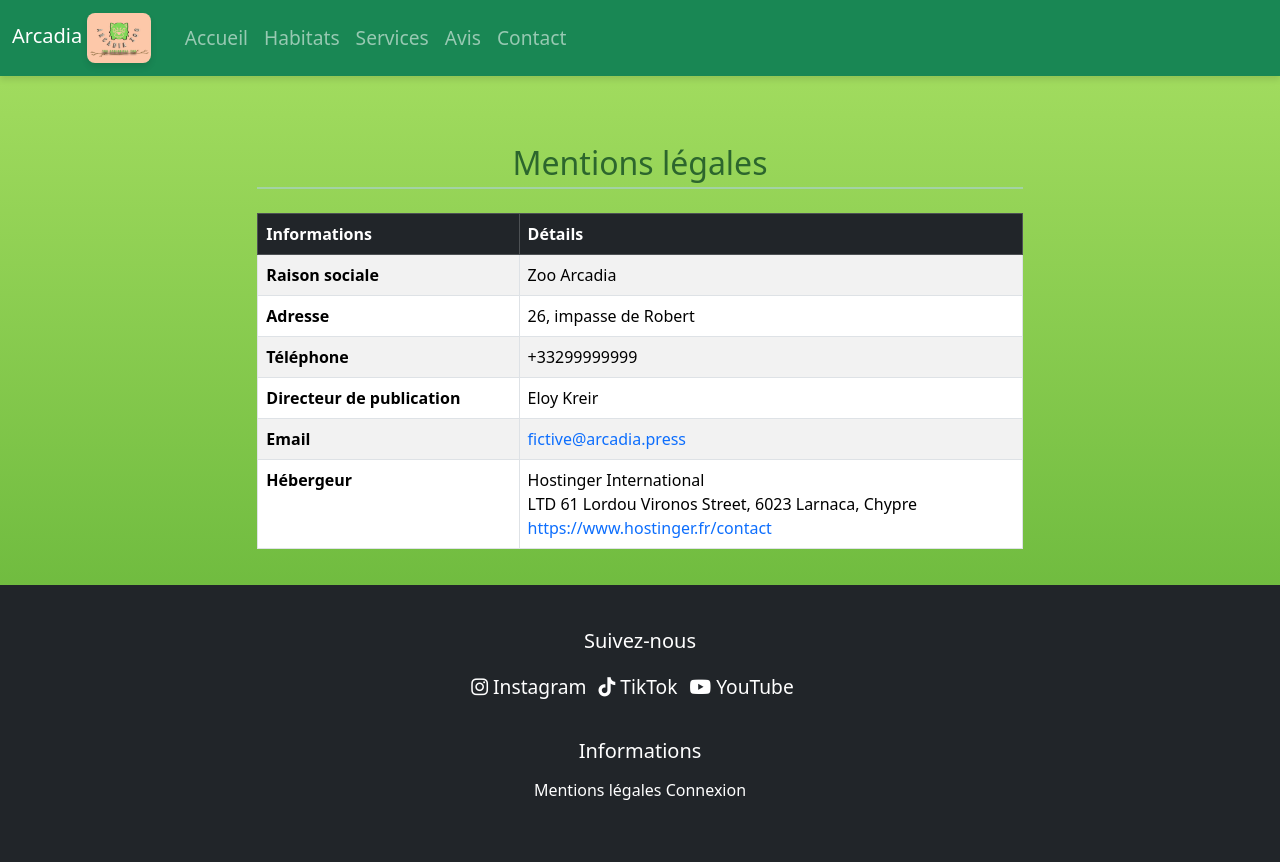
After one commit to EKreir/dossierProjet, a PHP site: page /legacy in a window 1280 px wide. The commit adds this page. Run offline with PHP 8.4, Linux system fonts and the light colour scheme; some libraries are stand-ins or nearby versions.

Commit message:
add legacy and update publicController and index

```diff
--- a/controllers/PublicController.php
+++ b/controllers/PublicController.php
@@ -34,4 +34,9 @@ class PublicController {
         require_once __DIR__ . '/../views/submit.php';
     }
 
+    // Afficher les mentions légales
+    public function legalNotice() {
+        require_once __DIR__ . '/../views/legacy.php';
+    }
+
 }
--- a/public/index.php
+++ b/public/index.php
@@ -360,6 +360,12 @@ $router->add('/contact', function() {
     $contactController->submitContact();
 });
 
+// Route pour la page mention legale
+$router->add('/legacy', function() {
+    $publicController = new PublicController();
+    $publicController->legalNotice();
+});
+
 
 // Dispatcher la requête
 $requestPath = parse_url($_SERVER['REQUEST_URI'], PHP_URL_PATH);
--- /dev/null
+++ b/views/legacy.php
@@ -0,0 +1,52 @@
+<?php include 'template/clientHeader.php'; ?>
+<?php include 'template/clientNavbar.php'; ?>
+
+<main class="container mt-5">
+    <div class="row justify-content-center">
+        <div class="col-md-8">
+            <h2 class="mb-4 text-center">Mentions légales</h2>
+            <div class="table-responsive">
+                <table class="table table-bordered table-striped">
+                    <thead class="table-dark">
+                        <tr>
+                            <th scope="col">Informations</th>
+                            <th scope="col">Détails</th>
+                        </tr>
+                    </thead>
+                    <tbody>
+                        <tr>
+                            <td><strong>Raison sociale</strong></td>
+                            <td>Zoo Arcadia</td>
+                        </tr>
+                        <tr>
+                            <td><strong>Adresse</strong></td>
+                            <td>26, impasse de Robert</td>
+                        </tr>
+                        <tr>
+                            <td><strong>Téléphone</strong></td>
+                            <td>+33299999999</td>
+                        </tr>
+                        <tr>
+                            <td><strong>Directeur de publication</strong></td>
+                            <td>Eloy Kreir</td>
+                        </tr>
+                        <tr>
+                            <td><strong>Email</strong></td>
+                            <td><a href="mailto:fictive@arcadia.press" class="text-decoration-none">fictive@arcadia.press</a></td>
+                        </tr>
+                        <tr>
+                            <td><strong>Hébergeur</strong></td>
+                            <td>
+                                Hostinger International
+                                <br>LTD 61 Lordou Vironos Street, 6023 Larnaca, Chypre
+                                <br><a href="https://www.hostinger.fr/contact" target="_blank" class="text-decoration-none">https://www.hostinger.fr/contact</a>
+                            </td>
+                        </tr>
+                    </tbody>
+                </table>
+            </div>
+        </div>
+    </div>
+</main>
+
+<?php include 'template/clientFooter.php'; ?>
--- a/views/template/clientFooter.php
+++ b/views/template/clientFooter.php
@@ -25,7 +25,7 @@
         <!-- Mentions légales -->
         <div class="mb-3">
             <h5>Informations</h5>
-            <a href="/mentions-legales" class="text-white">Mentions légales</a>
+            <a href="/legacy" class="text-white">Mentions légales</a>
             <a class="text-white" href="/login">Connexion</a>
         </div>
     </div>
```
